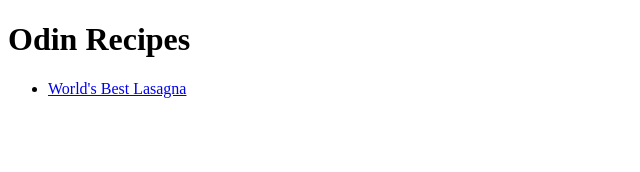
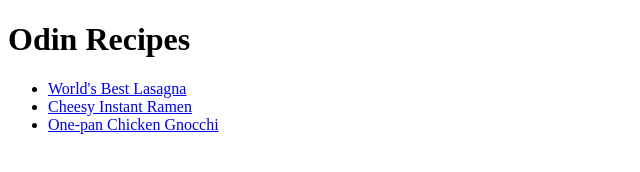
Before and after one commit to ARandomPerson07/odin-recipes, a plain HTML site: page index.html in a window 1280 px wide. Shown: the whole page, without its empty margins (0-640 px from the left). Drawn offline with Linux system fonts and the light colour scheme.

Commit message:
fixed index.html not reflecting changes to recipe list

```diff
--- a/index.html
+++ b/index.html
@@ -11,6 +11,8 @@
     <h1>Odin Recipes</h1>
     <ul>
         <li><a href="recipes/lasagna.html">World's Best Lasagna</a></li>
+        <li><a href="recipes/instant-ramen.html">Cheesy Instant Ramen<a></li>
+        <li><a href="recipes/one-pan-gnocchi.html">One-pan Chicken Gnocchi</a></li>
     </ul>
 </body>
 </html>
```
